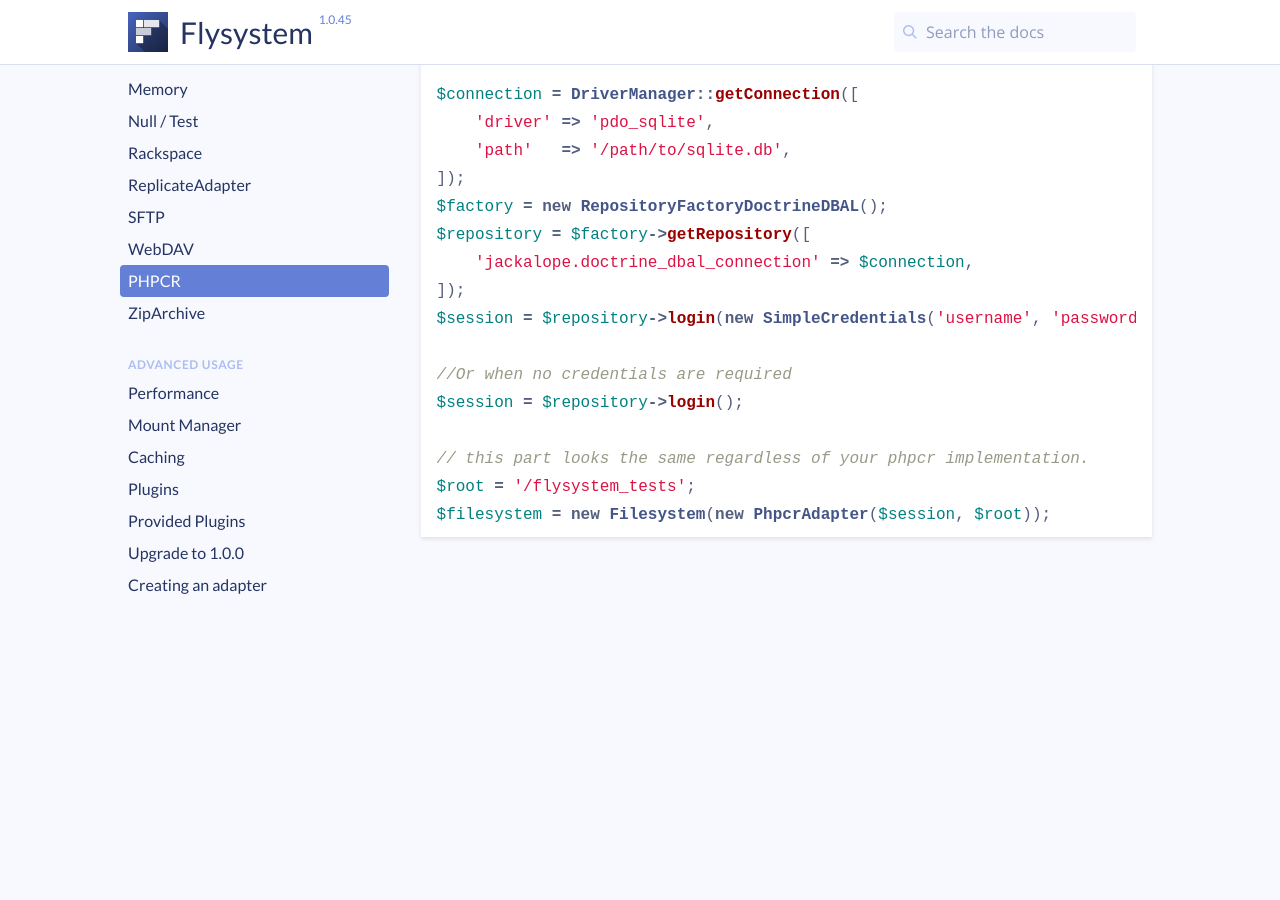
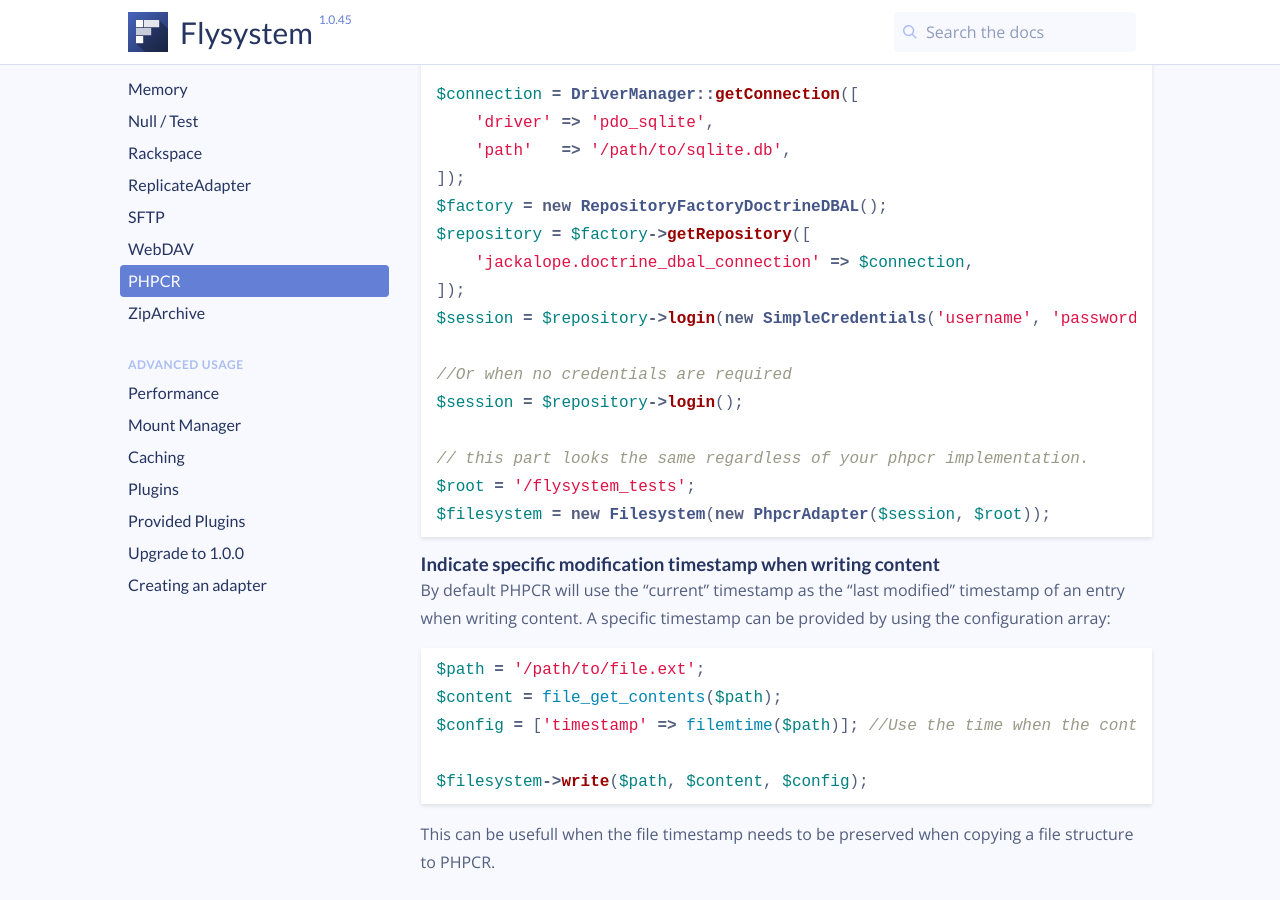
Before and after one commit to thephpleague/flysystem, a Jekyll site: the page built from docs/adapter/phpcr.md, in a window 1280 px wide and 900 px high, scrolled down 591 px. Built offline with Jekyll 4.4.1, drawn with Linux system fonts in a browser that asks for light colours; comment, search, counter and statistics services are not loaded; before the commit the page ends 1224 px from its top, so only the background shows below that.

Commit message:
Add section how to indicate specific modification timestamp

````diff
--- a/docs/adapter/phpcr.md
+++ b/docs/adapter/phpcr.md
@@ -49,3 +49,16 @@ $session = $repository->login();
 $root = '/flysystem_tests';
 $filesystem = new Filesystem(new PhpcrAdapter($session, $root));
 ```
+
+### Indicate specific modification timestamp when writing content
+By default PHPCR will use the "current" timestamp as the "last modified" timestamp of an entry when writing content. A specific timestamp can be provided by using the configuration array:
+
+```php
+$path = '/path/to/file.ext';
+$content = file_get_contents($path);
+$config = ['timestamp' => filemtime($path)]; //Use the time when the content of the file was last changed.
+
+$filesystem->write($path, $content, $config);
+```
+
+This can be usefull when the file timestamp needs to be preserved when copying a file structure to PHPCR.
````
